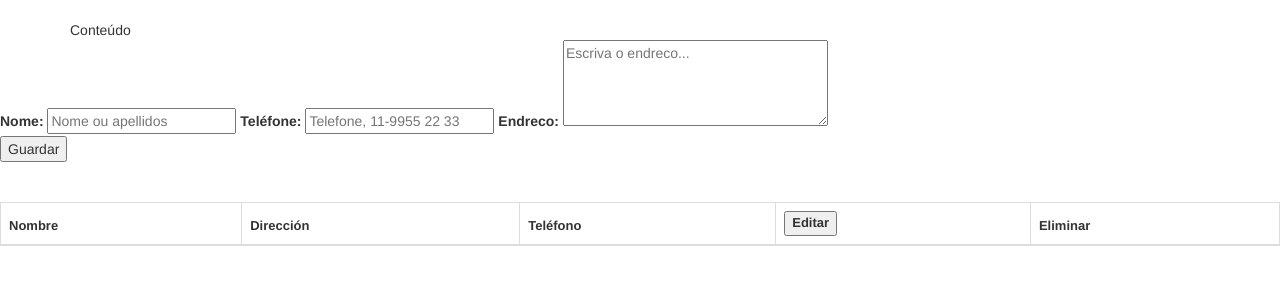
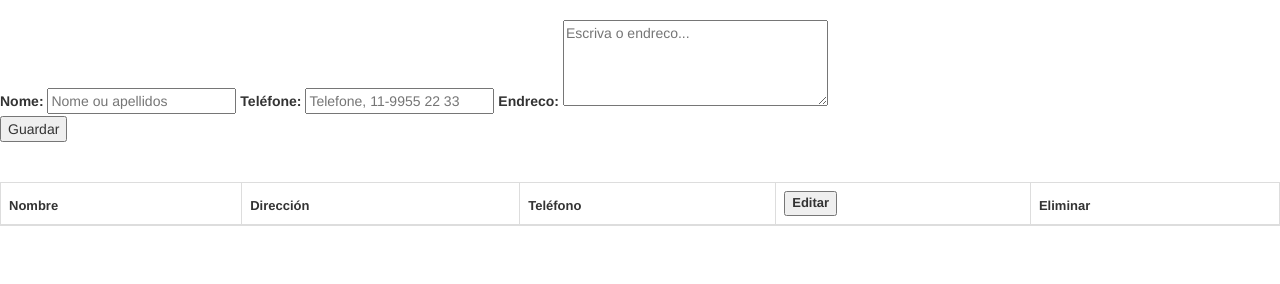
Before and after one commit to alceu11/Agenda, a plain HTML site: page index.html in a window 1280 px wide. Drawn offline with nearby package versions, Linux system fonts and the light colour scheme.

Commit message:
Add files via upload

```diff
--- a/index.html
+++ b/index.html
@@ -20,7 +20,6 @@
 
 
   <br />
-  <div class="container my-custom-class">Conteúdo</div>
 
 
   <label for="nombreCompleto">Nome: </label>
```
